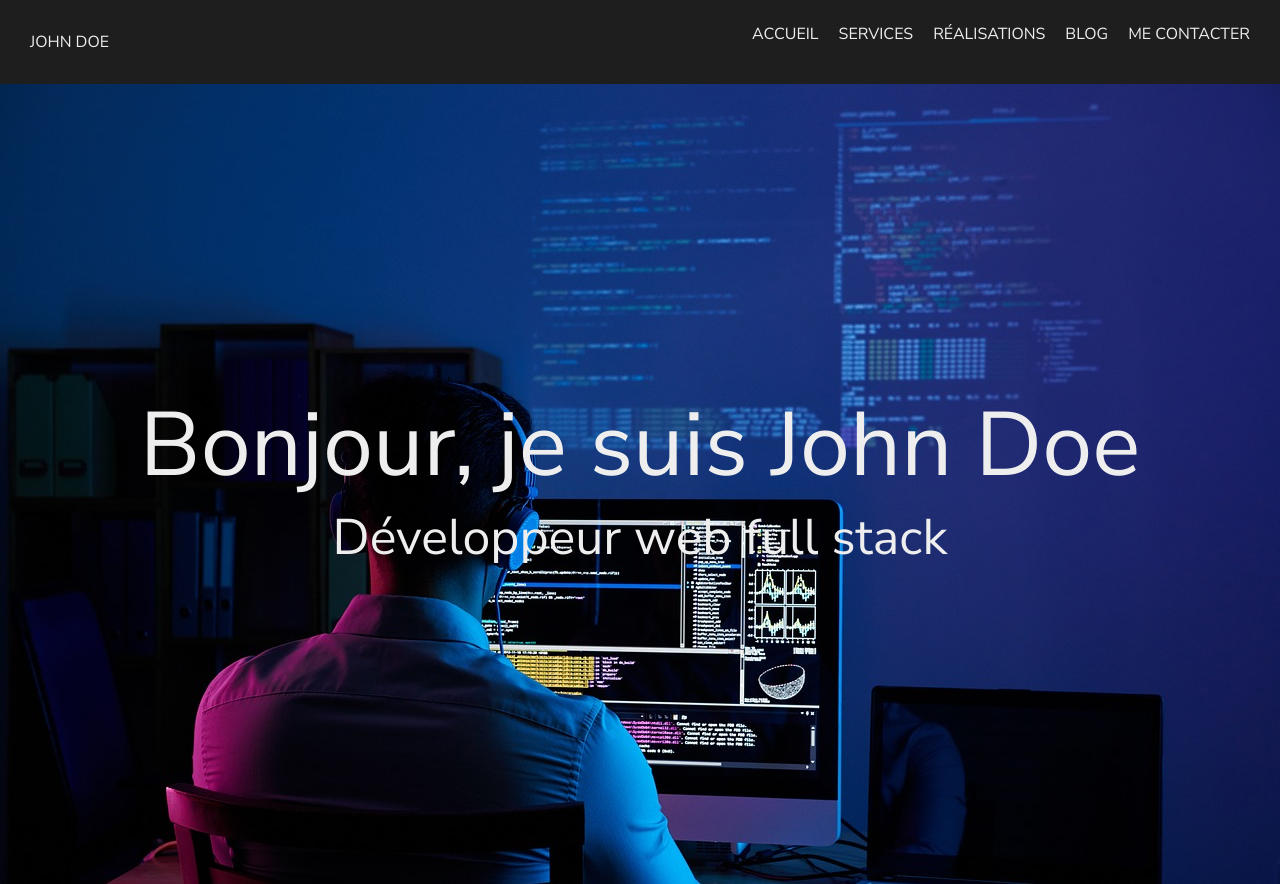
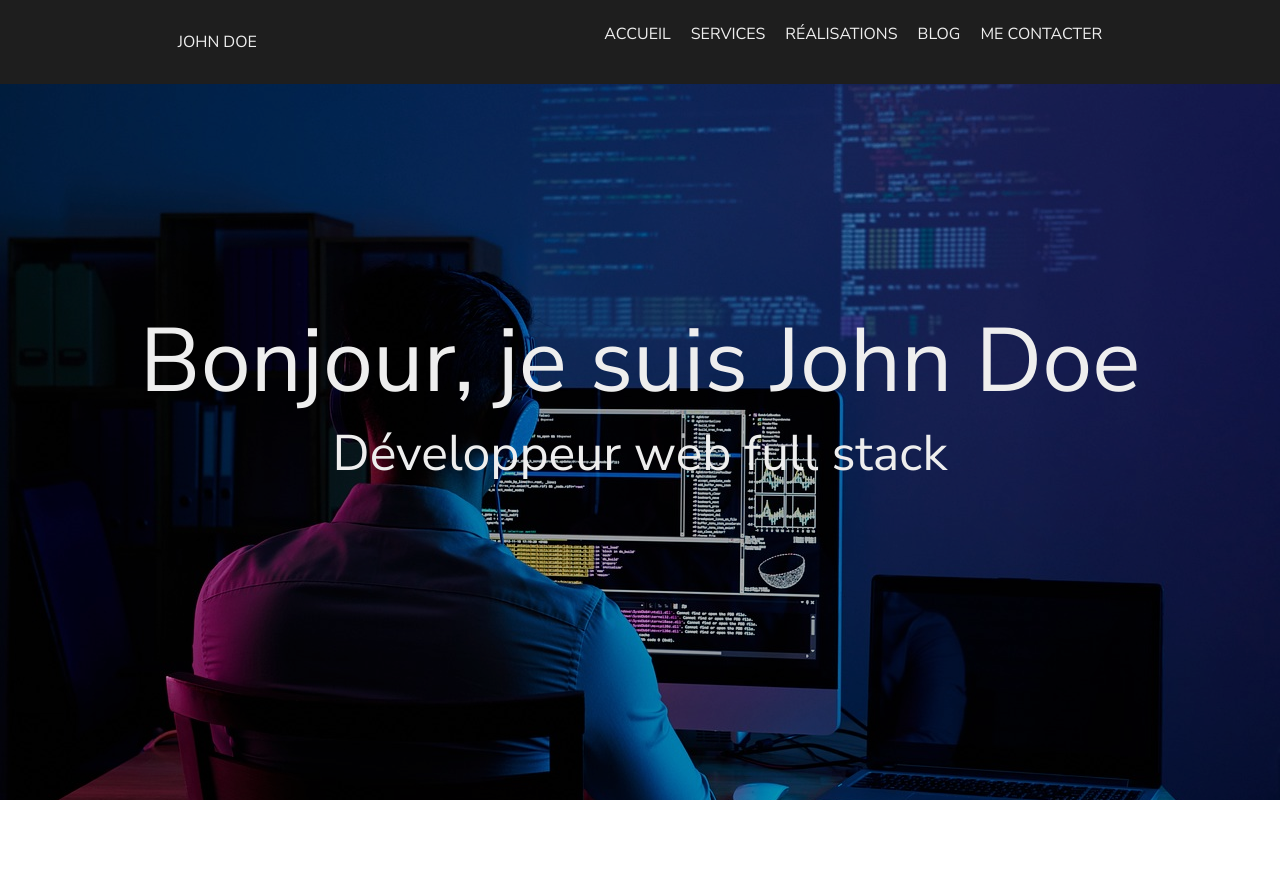
Before and after one commit to cgwena/portfolio-johndoe, a React (Create React App) app: page / in a window 1280 px wide. After the commit the page ends 800 px from the top, so only its background shows below. Built offline with nearby package versions, Linux system fonts and the light colour scheme.

Commit message:
hero section added

```diff
--- a/src/App.css
+++ b/src/App.css
@@ -1,4 +1,13 @@
 @import url('https://fonts.googleapis.com/css2?family=Nunito+Sans:opsz,wght@6..12,400;6..12,700&display=swap');
+
+:root {
+  --color1: #0d6efd;
+  --color2: #444 ;
+  --color3: #1e1e1e;
+  --color4: #EEE;
+  --color5: #000000;
+
+}
 
 * {
   box-sizing: border-box;
@@ -9,12 +18,14 @@ body {
 }
 
 nav {
-  color: #EEE ;
-  background-color: #1e1e1e;
+  color: var(--color4) ;
+  background-color: var(--color3);
   display: flex;
-  justify-content: space-between;
+  justify-content: space-around;
   align-items: center;
   padding: 20px;
+  position: fixed;
+  width: 100vw;
   z-index: 1;
 }
 
@@ -48,7 +59,7 @@ a {
   flex-direction: column;
   justify-content: center;
   align-items: center;
-
+  position: relative;
 
 }
 
@@ -56,6 +67,9 @@ a {
   width: 100vw;
   height: 100vh;
   background-image: url('./images/software-developer-6521720_1280.jpg');
+  background-position: center;
+  background-repeat: no-repeat;
+  background-size: cover;
 }
 
 .hero__text {
@@ -66,7 +80,11 @@ a {
   justify-content: center;
   align-items: center;
   color:#EEE;
-  opacity: 1;
+  position: absolute;
+  top: 0;
+  bottom: 0;
+  left: 0;
+  right: 0;
 }
 
 .hero__overlay {
@@ -74,4 +92,9 @@ a {
   height: 100vh;
   background-color: black;
   opacity: 0.3;
+  position: absolute;
+  top: 0;
+  bottom: 0;
+  left: 0;
+  right: 0;
 }
--- a/src/components/Hero.js
+++ b/src/components/Hero.js
@@ -3,11 +3,15 @@
 const Hero = () => {
     return (
         <section className="hero">
+
+
             <div className="hero__img">
-                {/* <img className="hero__img" src={hero__img}></img> */}
-                <div className="hero__text">
-                    <h1>Bonjour, je suis John Doe</h1>
-                    <h3>Développeur web full stack</h3>
+            <div className="hero__overlay"></div>
+                    {/* <img className="hero__img" src={hero__img}></img> */}
+                    <div className="hero__text">
+                        <h1>Bonjour, je suis John Doe</h1>
+                        <h3>Développeur web full stack</h3>
+
                 </div>
             </div>
         </section>
```
